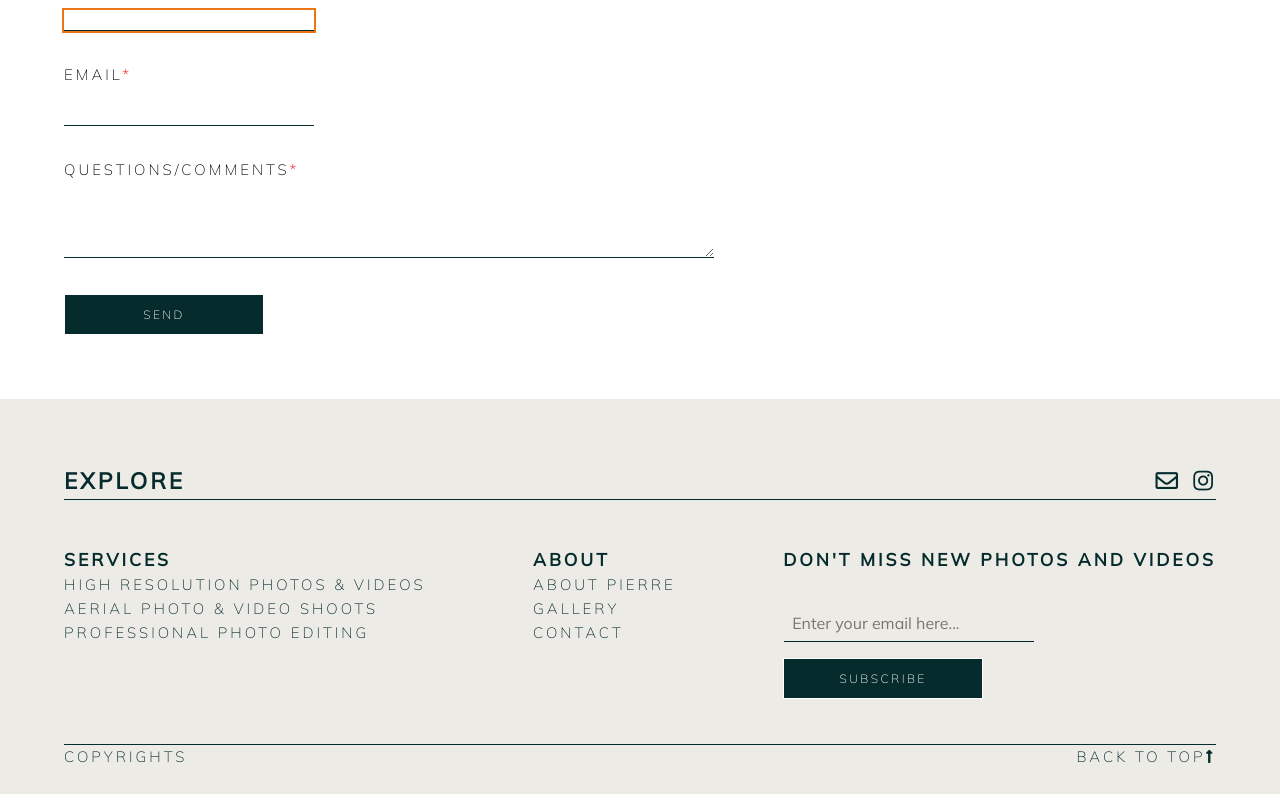
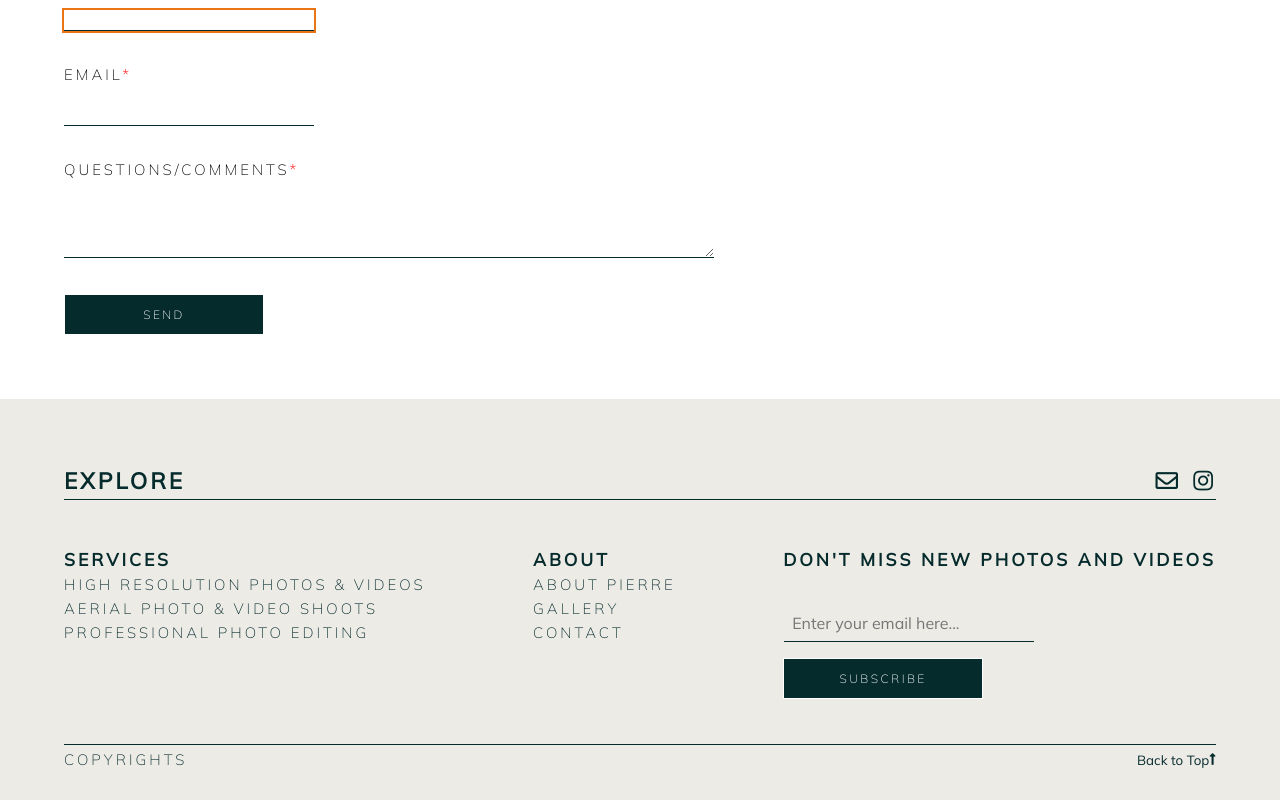
Before and after one commit to kristinadurant/react-aerial-photography, a React (Create React App) app: page /contact in a window 1280 px wide. Shown: the part 1015-1815 px from the top of the page. Built offline with nearby package versions, Linux system fonts and the light colour scheme; no server answers; a web font is replaced by a local one.

Commit message:
scroll to top

```diff
--- a/src/components/footer/Footer.jsx
+++ b/src/components/footer/Footer.jsx
@@ -1,5 +1,4 @@
 import React from 'react';
-import { HashLink } from 'react-router-hash-link';
 import FooterMain from './FooterMain';
 
 const Footer = () => {
@@ -22,7 +21,9 @@ const Footer = () => {
                 <FooterMain />
                 <div className='bottom'>
                     <p>Copyrights</p>
-                    <HashLink smooth to='#'>Back to Top<i className="fas fa-long-arrow-alt-up"></i></HashLink>
+                    <button onClick={() => window.scrollTo(0,0)}>
+                        Back to Top<i className="fas fa-long-arrow-alt-up"></i>
+                    </button>
                 </div>
             </div>
         </footer>
```
